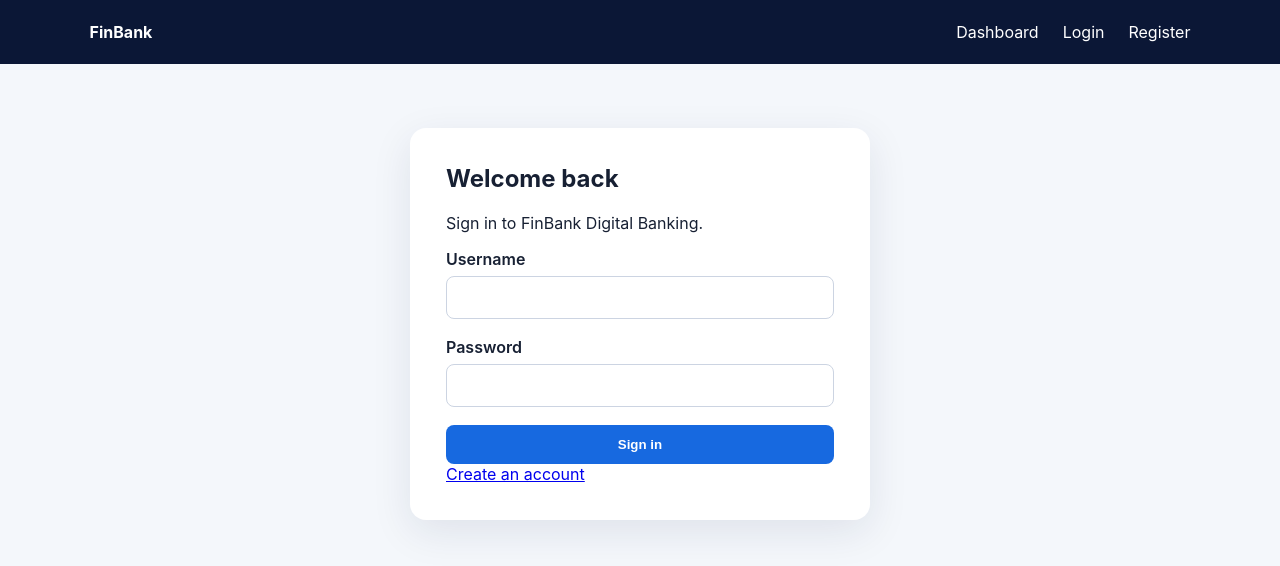
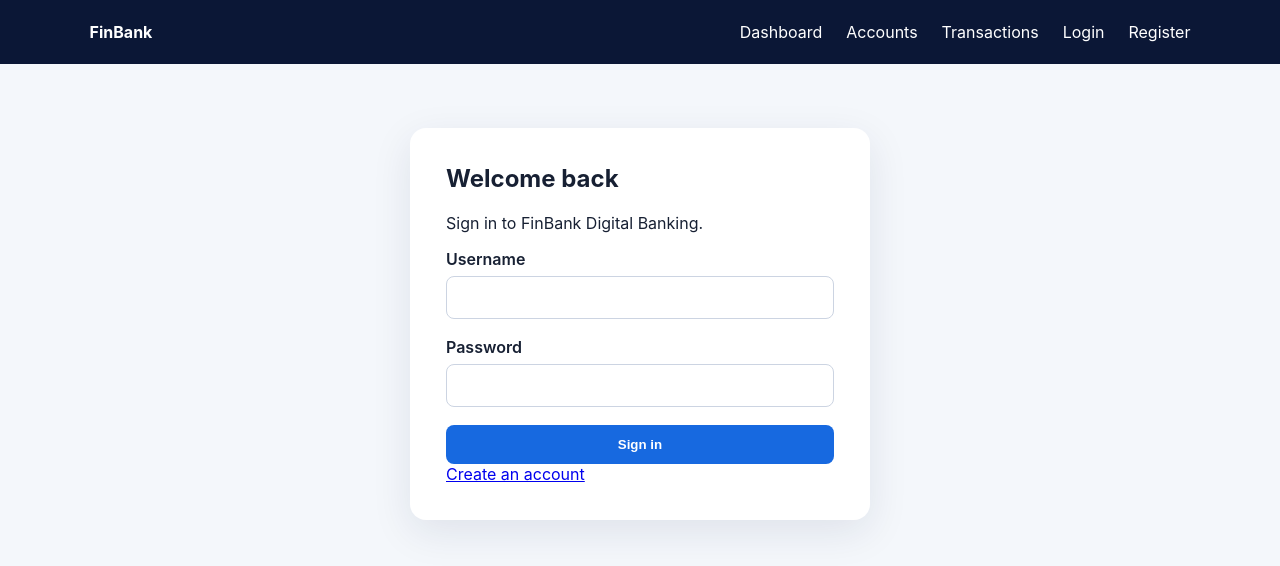
Before and after one commit to MURALI9900/finbank-digital-banking-platform, an Angular app in the folder frontend/: page /login in a window 1280 px wide. Shown: the top 566 px of the page. Built offline with nearby package versions, Linux system fonts and the light colour scheme.

Commit message:
feat: add banking navigation

```diff
--- a/frontend/src/app/app.component.ts
+++ b/frontend/src/app/app.component.ts
@@ -2,6 +2,6 @@ import { Component } from '@angular/core';
 import { RouterLink, RouterOutlet } from '@angular/router';
 
 @Component({selector:'app-root',standalone:true,imports:[RouterOutlet,RouterLink],template:`
-<nav><strong>FinBank</strong><span></span><a routerLink="/dashboard">Dashboard</a><a routerLink="/login">Login</a><a routerLink="/register">Register</a></nav>
+<nav><strong>FinBank</strong><span></span><a routerLink="/dashboard">Dashboard</a><a routerLink="/accounts">Accounts</a><a routerLink="/transactions">Transactions</a><a routerLink="/login">Login</a><a routerLink="/register">Register</a></nav>
 <main><router-outlet /></main>`})
 export class AppComponent {}
```
